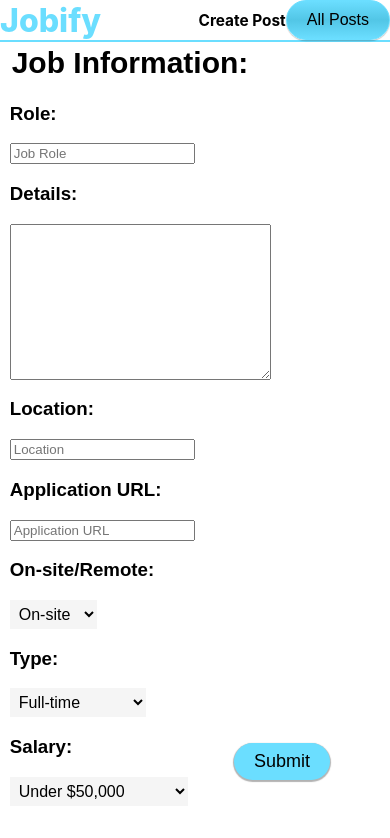
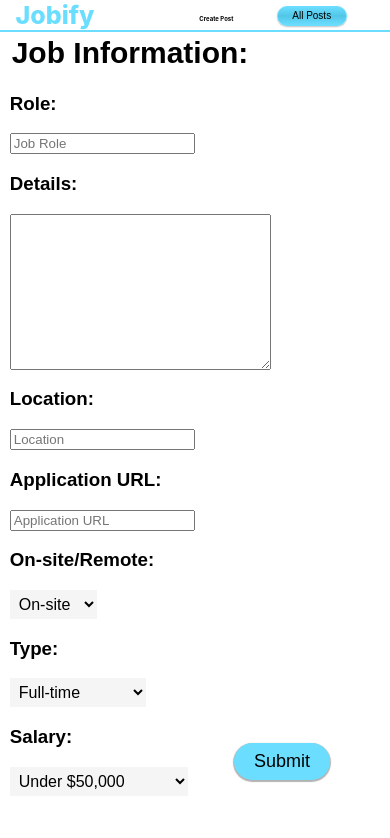
Before and after one commit to Alenmnoian4/Jobify_Frontend, a React (Create React App) app: page /posts/new in a window 390 px wide. Shown: the top 838 px of the page. Built offline with nearby package versions, Linux system fonts and the light colour scheme.

Commit message:
made the buttons smaller with smaller screens

```diff
--- a/src/components/Header.js
+++ b/src/components/Header.js
@@ -4,7 +4,7 @@ import "../styles/Header.css";
 function Header(props) {
   return (
     <section>
-      <nav className="nav" align="left">
+      <nav className="nav">
         <div className="siteName">
           <Link to="/" className="jobifyHeader">
             <h1>Jobify</h1>
@@ -13,11 +13,11 @@ function Header(props) {
 
         <div className="links">
           <div className="createPost">
-            <Link to="/posts/new">Create Post</Link>
+            <Link className="linkBtn" to="/posts/new">Create Post</Link>
           </div>
           <div className="allPosts">
-            <Link to="/posts">
-           <button>All Posts</button>
+            <Link className="APLink" to="/posts">
+           <button className="APBtn">All Posts</button>
             </Link>
           </div>
         </div>
--- a/src/styles/Header.css
+++ b/src/styles/Header.css
@@ -12,7 +12,7 @@
 
 .jobifyHeader h1 {
     font-size: 3rem;
-    margin: 0;
+    margin: 0 10%;
     color: #6bdeff;
     font-weight: 800;
 }
@@ -20,9 +20,11 @@
 .links{
     display: flex;
     align-items: center;
+    justify-content: space-evenly;
+    width: 23%;
 }
 
-.allPosts button{
+.APBtn{
     padding: 10px 20px;
     background: linear-gradient(180deg, #6bdeff, #52c6e6, #6bdeff);
     border:1px solid #6bdeff;
@@ -31,7 +33,7 @@
     box-shadow: 0 1px 1px .2px rgb(0,0,0,.2);
 }
 
-.allPosts button:hover{
+.APBtn:hover{
     cursor: pointer;
 }
 
@@ -50,19 +52,37 @@ background-color: #b0eeff;
 }
 
 
-@media screen and (min-width: 280px) and (max-width: 600px){
+@media screen and (min-width: 280px) and (max-width: 767px){
+
+    .nav{
+        width: 100%;
+    }
 
     div.links {
-        font-size: 0.8rem;
+        width: 60%;
         padding: 0px;
     }
 
-    .jobifyHeader h1 {
-        font-size: 2rem;
+    .siteName{
+        width: 40%;
+        height: 100%;
+
     }
 
-    .allPosts button {
-        font-size: 1rem;
+    .jobifyHeader h1 {
+        text-align: left;
+        font-size: 25px;
     }
 
+
+    .linkBtn{
+        font-size: 1%;
+    }
+
+    .APBtn{
+    font-size: 10px;
+    width:70px;
+    height: 20px;
+    padding: 0;
+    }
 }
```
